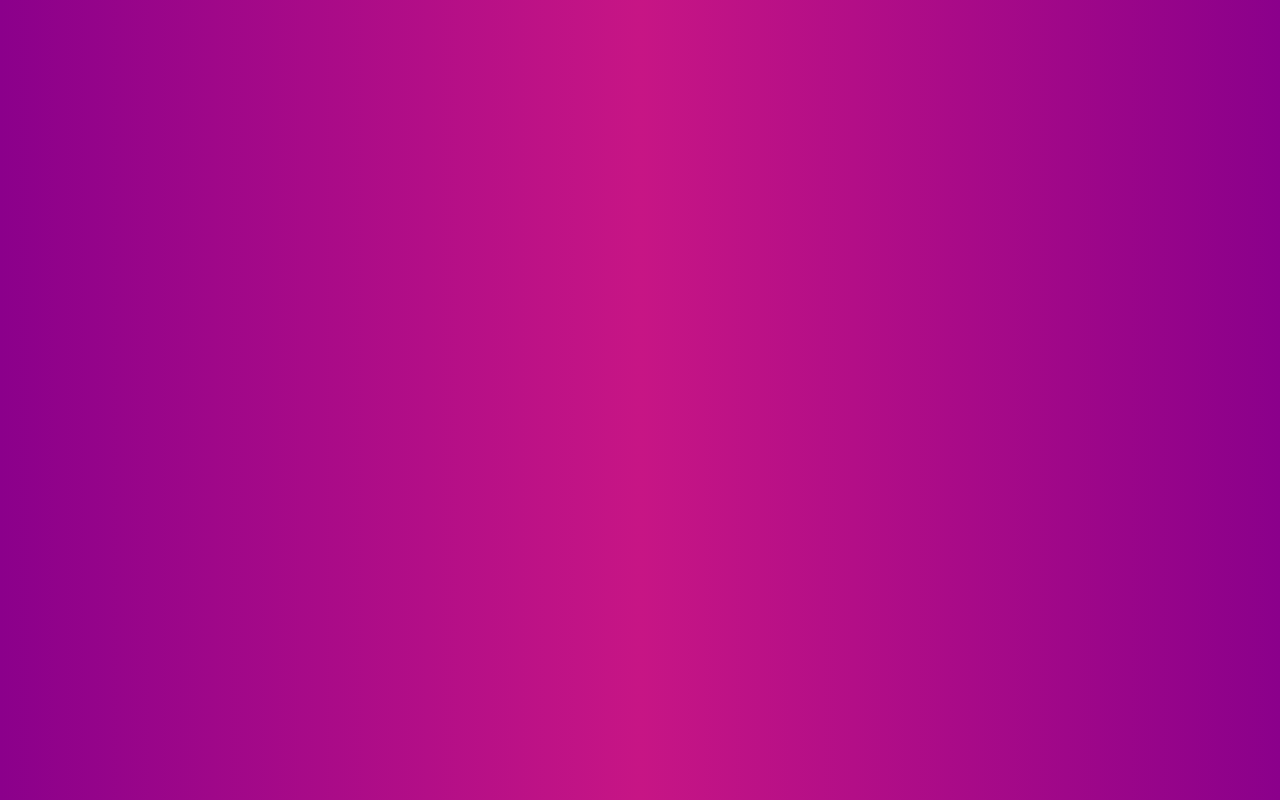
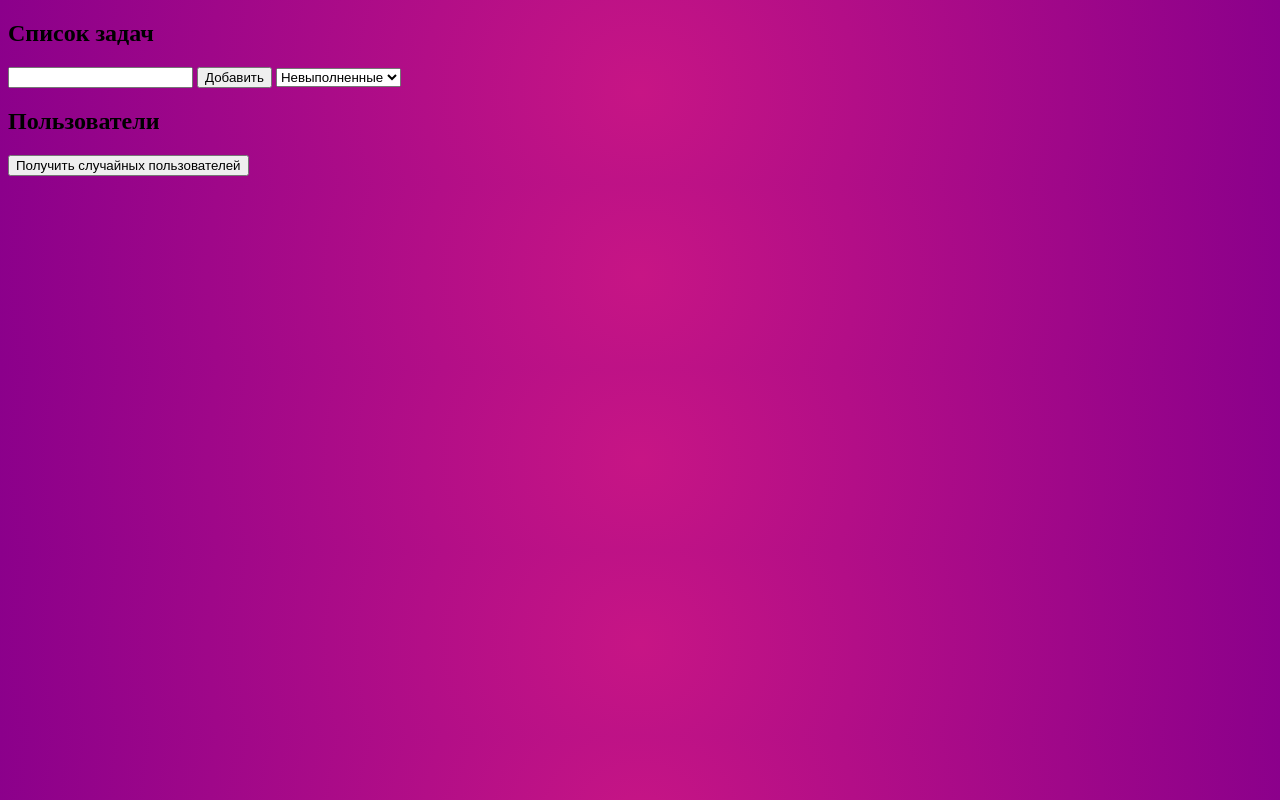
Before and after one commit to annaHeinz/Vanila, a plain HTML site: page index.html in a window 1280 px wide. Drawn offline with Linux system fonts and the light colour scheme.

Commit message:
done html

```diff
--- a/index.html
+++ b/index.html
@@ -3,9 +3,26 @@
 <head>
     <meta charset="UTF-8">
     <meta name="viewport" content="width=device-width, initial-scale=1.0">
-    <title>Document</title>
+    <link rel="stylesheet" href="style.css">
+    <script src="./app.js"></script>
+    <title>Vanila</title>
 </head>
 <body style="background-image: radial-gradient(circle, #c71585, #8b008b);">
+    <h2>Список задач</h2>
+    <form id="input-form">
+        <input type="text">
+        <button type="submit">Добавить</button>
+        <select name="" id="">
+            <option value="all" selected>Все</option>
+            <option value="done" selected>Выполненные</option>
+            <option value="undone" selected>Невыполненные</option>
+        </select>
+    </form>
+  <form action="">
 
+  </form>
+    <h2>Пользователи</h2>
+    <form action=""><button type="submit">Получить случайных пользователей</button></form>
+    <div id="randomUser"></div>
 </body>
 </html>
```
